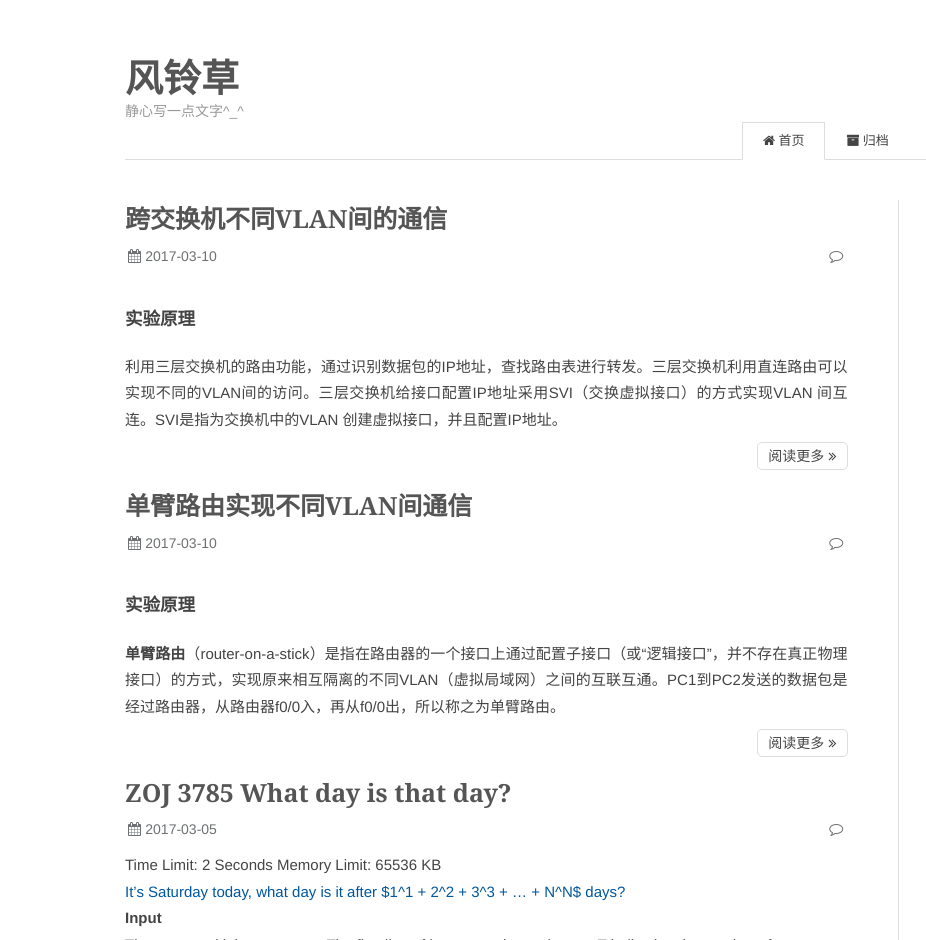
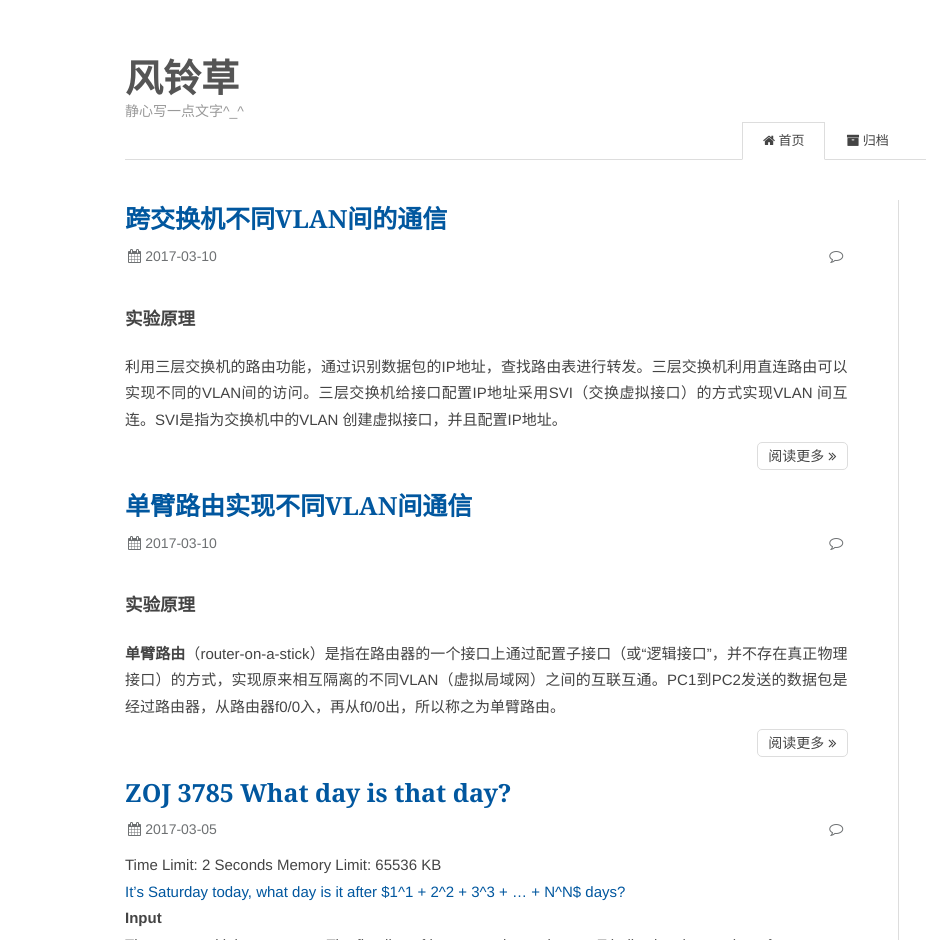
Before and after one commit to GeekSnail/GeekSnail.github.io, a plain HTML site: page index.html in a window 1280 px wide. Shown: the top 940 px of the page, 0-926 px from the left. Drawn offline with nearby package versions, Linux system fonts and the light colour scheme; some packages are replaced by stand-ins of ours; a script that the page names is missing.

Commit message:
Site updated: 2017-03-26 00:59:16

```diff
--- a/css/style.css
+++ b/css/style.css
@@ -167,7 +167,8 @@ div {
     text-align: left;
     font: bold 25px/1.1 "ff-tisa-web-pro", Cambria, "Times New Roman", Georgia, Times, sans-serif; }
     .post .post-title a {
-      color: #555; }
+      /*color: #555;*/
+      color: #01579f; }
   .post .post-meta {
     padding: 0;
     margin: 15px 1px 0;
```
